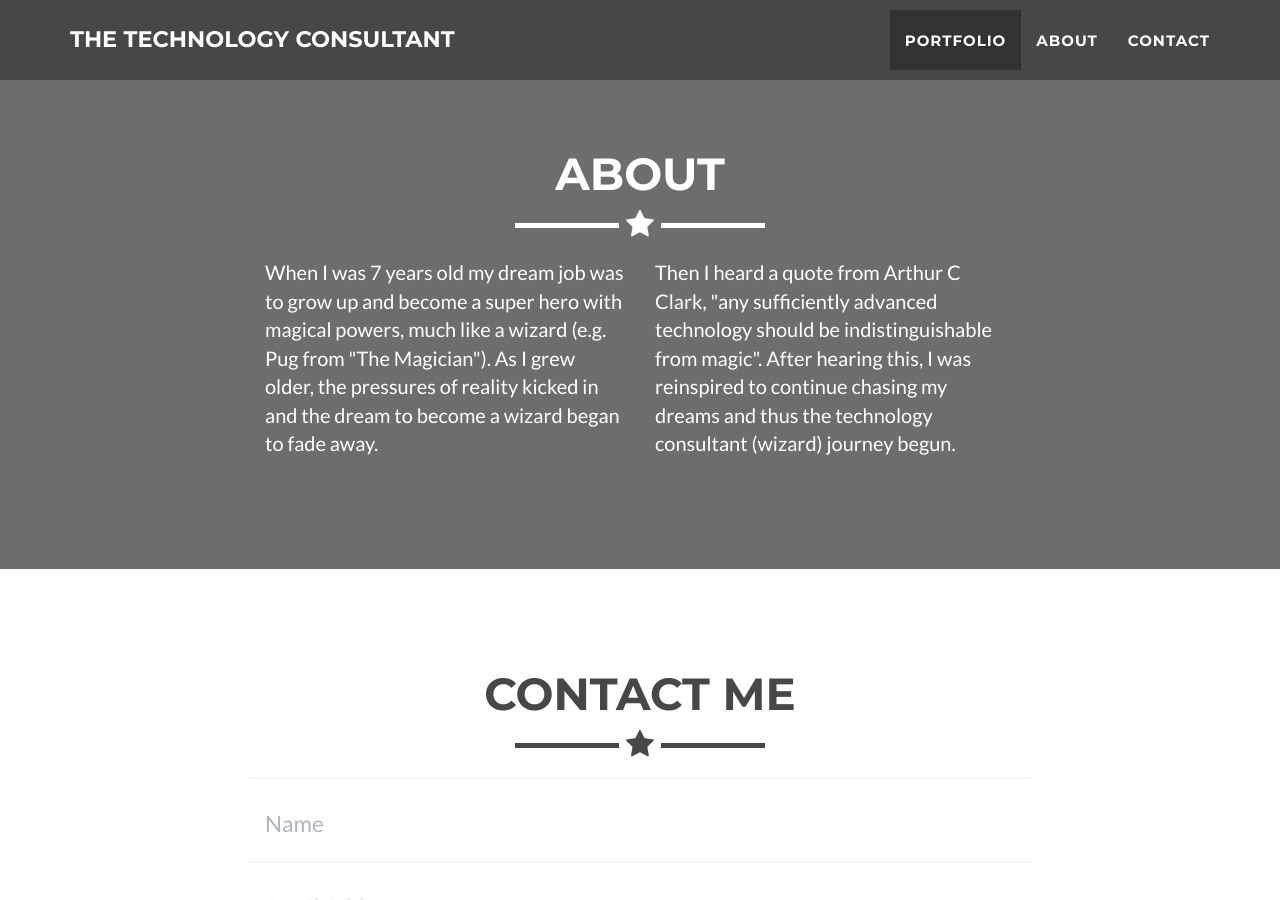
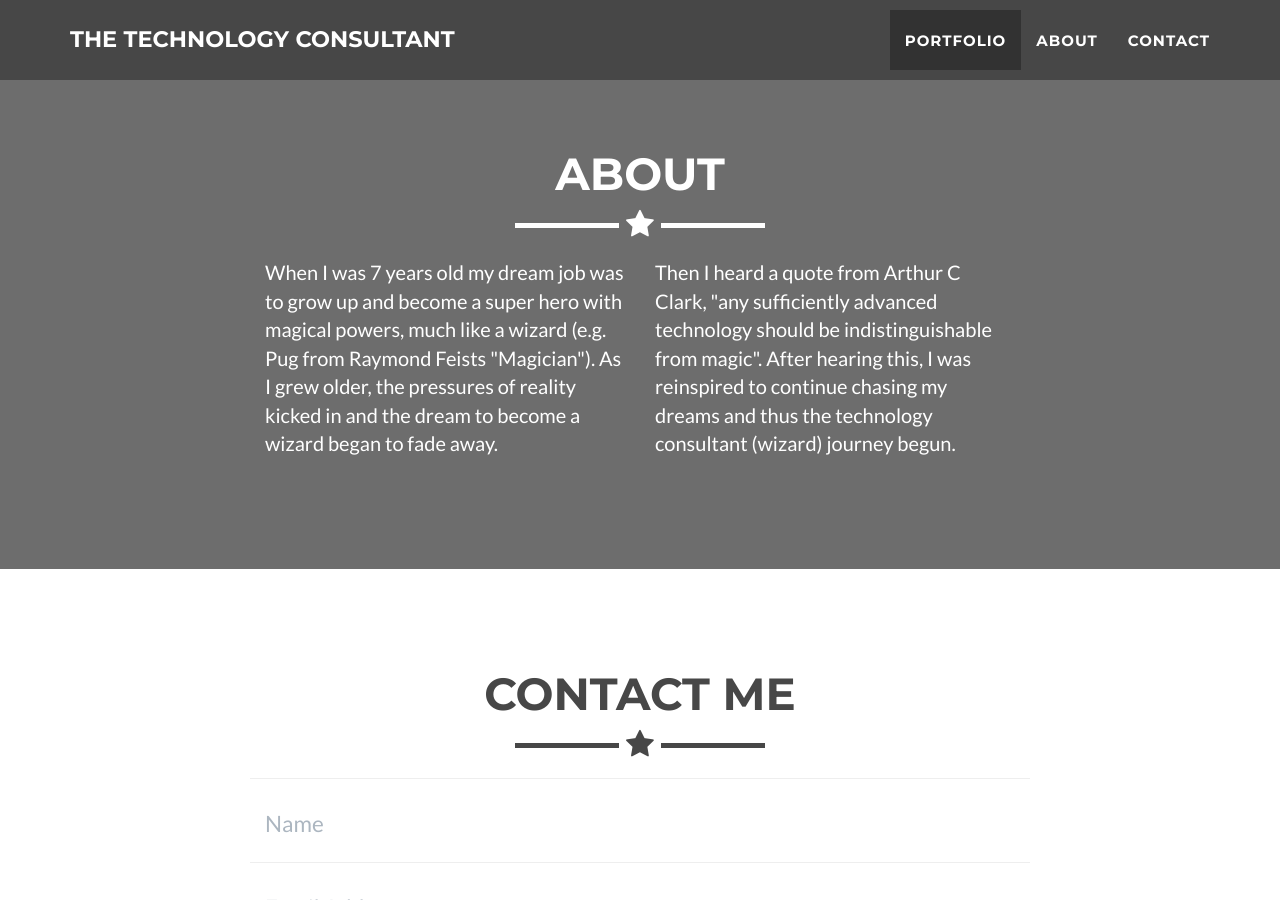
Before and after one commit to tylorbunting/buntoss.github.io, a Jekyll site: the page built from index.html, in a window 1280 px wide and 900 px high, scrolled down 2375 px. Built offline with Jekyll 4.4.1, drawn with Linux system fonts in a browser that asks for light colours.

Commit message:
added link into text for magician book reference

```diff
--- a/_includes/about.html
+++ b/_includes/about.html
@@ -9,7 +9,7 @@
             </div>
             <div class="row">
                 <div class="col-lg-4 col-lg-offset-2">
-                    <p>When I was 7 years old my dream job was to grow up and become a super hero with magical powers, much like a wizard (e.g. Pug from "The Magician"). As I grew older, the pressures of reality kicked in and the dream to become a wizard began to fade away.</p>
+                    <p>When I was 7 years old my dream job was to grow up and become a super hero with magical powers, much like a wizard (e.g. Pug from <link href = "https://en.wikipedia.org/wiki/Magician_(Feist_novel)">Raymond Feists "Magician"</link>). As I grew older, the pressures of reality kicked in and the dream to become a wizard began to fade away.</p>
                 </div>
                 <div class="col-lg-4">
                     <p>Then I heard a quote from Arthur C Clark, "any sufficiently advanced technology should be indistinguishable from magic". After hearing this, I was reinspired to continue chasing my dreams and thus the technology consultant (wizard) journey begun.</p>
```
